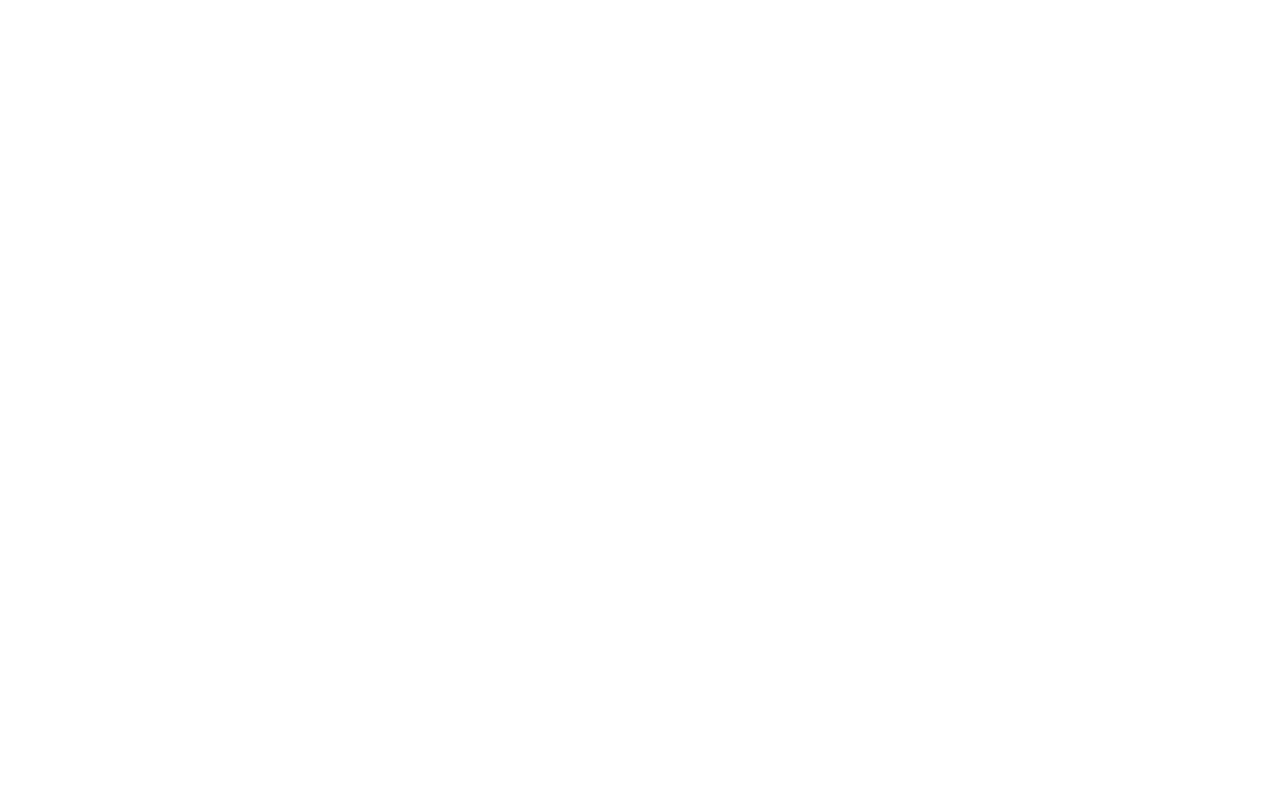
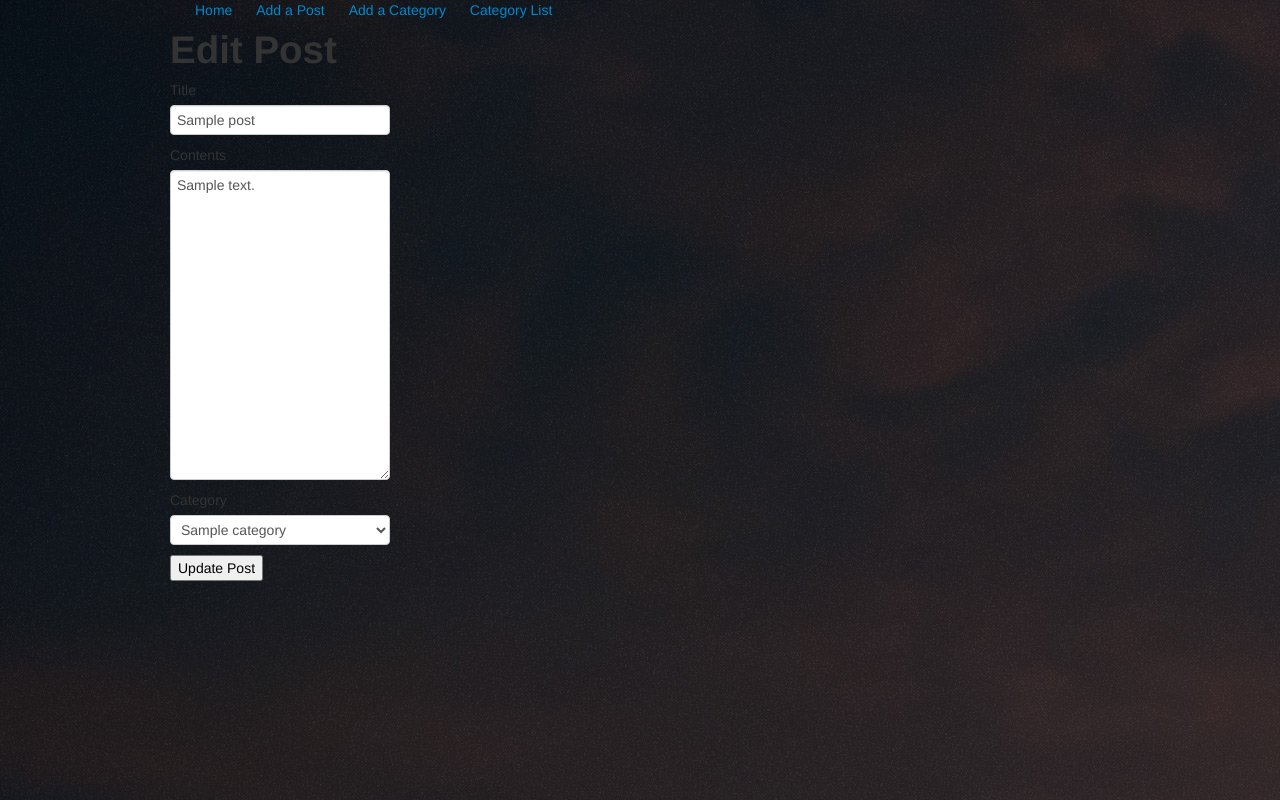
Before and after one commit to vanoosbree/simple_blog, a PHP site: page /edit_post.php?id=1 in a window 1280 px wide. Before the commit the page is empty. Run offline with PHP 8.4, Linux system fonts and the light colour scheme; tables that the repository leaves empty or names only in its code hold one stand-in row (values such as "Sample post").

Commit message:
everything working. to do: optimize

```diff
--- a/add_category.php
+++ b/add_category.php
@@ -29,7 +29,7 @@ if (isset($_POST['name'])) {
 	<style type="text/css">
 		ul {list-style-type: none;}
 		li {display: inline; margin-right: 20px;}
-		body {background-image: url('assets/images/moon.jpg'); background-repeat: no-repeat;}
+		body {background-image: url('assets/images/drama_sky.jpg'); background-repeat: no-repeat;}
 	</style>
 </head>
 <body>
--- a/add_post.php
+++ b/add_post.php
@@ -42,7 +42,7 @@
 		label { display: block;}
 		ul {list-style-type: none;}
 		li {display: inline; margin-right: 20px;}
-		body {background-image: url('assets/images/moon.jpg'); background-repeat: no-repeat;}
+		body {background-image: url('assets/images/drama_sky.jpg'); background-repeat: no-repeat;}
 	</style>
 </head>
 <body>
@@ -56,11 +56,15 @@
 			</ul>
 		</nav>
 		<h1>Add a Post</h1>
+
+		<!-- for displaying errors -->
 		<?php
 			if (isset($errors) && !empty($errors)) {
 				echo "<ul><li>", implode('</li><li>', $errors), "</li></ul>";
 			}
 		?>
+		<!-- end errors -->
+
 		<form action="" method="post">
 			<div>
 				<label for="title">Title</label>
--- a/category.php
+++ b/category.php
@@ -12,7 +12,7 @@
 	<style type="text/css">
 		ul {list-style-type: none;}
 		li {display: inline; margin-right: 20px;}
-		body {background-image: url('assets/images/moon.jpg'); background-repeat: no-repeat;}
+		body {background-image: url('assets/images/drama_sky.jpg'); background-repeat: no-repeat;}
 	</style>
 </head>
 <body>
@@ -36,8 +36,8 @@
 		<div> <?= nl2br($post['contents']); ?></div>
 		<menu>
 			<ul>
-				<li><a href="delete_post.php<?= $post['post_id']; ?>">Delete This Post</a></li>
-				<li><a href="edit_post.php<?= $post['post_id']; ?>">Edit This Post</a></li>
+				<li><a href="delete_post.php?id=<?= $post['post_id']; ?>">Delete This Post</a></li>
+				<li><a href="edit_post.php?id=<?= $post['post_id']; ?>">Edit This Post</a></li>
 			</ul>
 		</menu>
 
--- a/category_list.php
+++ b/category_list.php
@@ -10,7 +10,7 @@
 	<style type="text/css">
 		ul {list-style-type: none;}
 		li {display: inline; margin-right: 20px;}
-		body {background-image: url('assets/images/moon.jpg'); background-repeat: no-repeat;}
+		body {background-image: url('assets/images/drama_sky.jpg'); background-repeat: no-repeat;}
 	</style>
 </head>
 <body>
--- a/edit_post.php
+++ b/edit_post.php
@@ -0,0 +1,93 @@
+<?php
+	include_once('resources/init.php');
+
+	$post = get_posts($_GET['id']);
+
+
+	if (isset($_POST['title'], $_POST['contents'], $_POST['category'])) {
+		$errors = array();
+
+		$title 		= trim($_POST['title']);
+		$contents 	= trim($_POST['contents']);
+
+		if (empty($title)) {
+			$errors[] = "You need to supply a title.";
+		} else if (strlen($title) > 255) {
+			$errors[] = "The title cannot be longer than 255 characters.";
+		}
+
+		if (empty($contents)) {
+			$errors[] = "You need to supply some content.";
+		}
+
+		if (!category_exists('id', $_POST['category'])) {
+			$errors[] = "Category does not exist.";
+		}
+
+		if (empty($errors))	{
+			edit_post($_GET['id'], $title, $contents, $_POST['category']);
+			header("Location: index.php?id={$post[0]['post_id']}");
+			die();
+		}
+	}
+?>
+
+<!DOCTYPE html>
+<html>
+<head>
+	<title>Edit Post</title>
+	<link rel="stylesheet" type="text/css" href="assets/bootstrap/css/bootstrap.min.css">
+	<style type="text/css">
+		label { display: block;}
+		ul {list-style-type: none;}
+		li {display: inline; margin-right: 20px;}
+		body {background-image: url('assets/images/drama_sky.jpg'); background-repeat: no-repeat;}
+	</style>
+</head>
+<body>
+	<div class="container">
+		<nav>
+			<ul>
+				<li><a href="index.php">Home</a></li>
+				<li><a href="add_post.php">Add a Post</a></li>
+				<li><a href="add_category.php">Add a Category</a></li>
+				<li><a href="category_list.php">Category List</a></li>
+			</ul>
+		</nav>
+		<h1>Edit Post</h1>
+		<!-- for displaying errors -->
+		<?php
+			if (isset($errors) && !empty($errors)) {
+				echo "<ul><li>", implode('</li><li>', $errors), "</li></ul>";
+			}
+		?>
+		<!-- end errors -->
+			<form action="" method="post">
+			<div>
+				<label for="title">Title</label>
+				<input type="text" name="title" value="<?= $post[0]['title']; ?>" />
+			</div>
+			<div>
+				<label for="contents">Contents</label>
+				<textarea name="contents" rows="15" cols="50"><?= $post[0]['contents']; ?></textarea>
+			</div>
+			<div>
+				<label for="category">Category</label>
+				<select name="category">
+					<?php
+						foreach (get_categories() as $category) {
+							$selected = ($category['name'] == $post[0]['name']) ? 'selected' : '';
+					?>
+						<option value="<?= $category['id']; ?>" <?= $selected; ?>><?= $category['name']; ?></option>
+					<?php
+						}
+					?>
+				</select>
+			</div>
+			<div>
+				<input type="submit" value="Update Post" />
+			</div>
+		</form>
+	</div>
+</body>
+</html>
--- a/index.php
+++ b/index.php
@@ -13,7 +13,7 @@
 	<style type="text/css">
 		ul {list-style-type: none;}
 		li {display: inline; margin-right: 20px;}
-		body {background-image: url('assets/images/moon.jpg'); background-repeat: no-repeat;}
+		body {background-image: url('assets/images/drama_sky.jpg'); background-repeat: no-repeat;}
 	</style>
 </head>
 <body>
--- a/resources/func/blog.php
+++ b/resources/func/blog.php
@@ -15,7 +15,18 @@ function add_post($title, $contents, $category) {
 }
 
 function edit_post($id, $title, $contents, $category) {
+	$id 		= (int)$id;
+	$title 		= mysql_real_escape_string($title);
+	$contents 	= mysql_real_escape_string($contents);
+	$category 	= (int)$category;
 
+	$query = "UPDATE `posts` SET
+					`cat_id` 	= {$category},
+					`title` 	= '{$title}',
+					`contents` 	= '{$contents}'
+					WHERE `id` 	= {$id}";
+	// echo $query;
+	mysql_query($query);
 }
 
 function add_category($name) {
```
Also changed, not shown: assets/images/moon.jpg (deleted), 1 other file.
